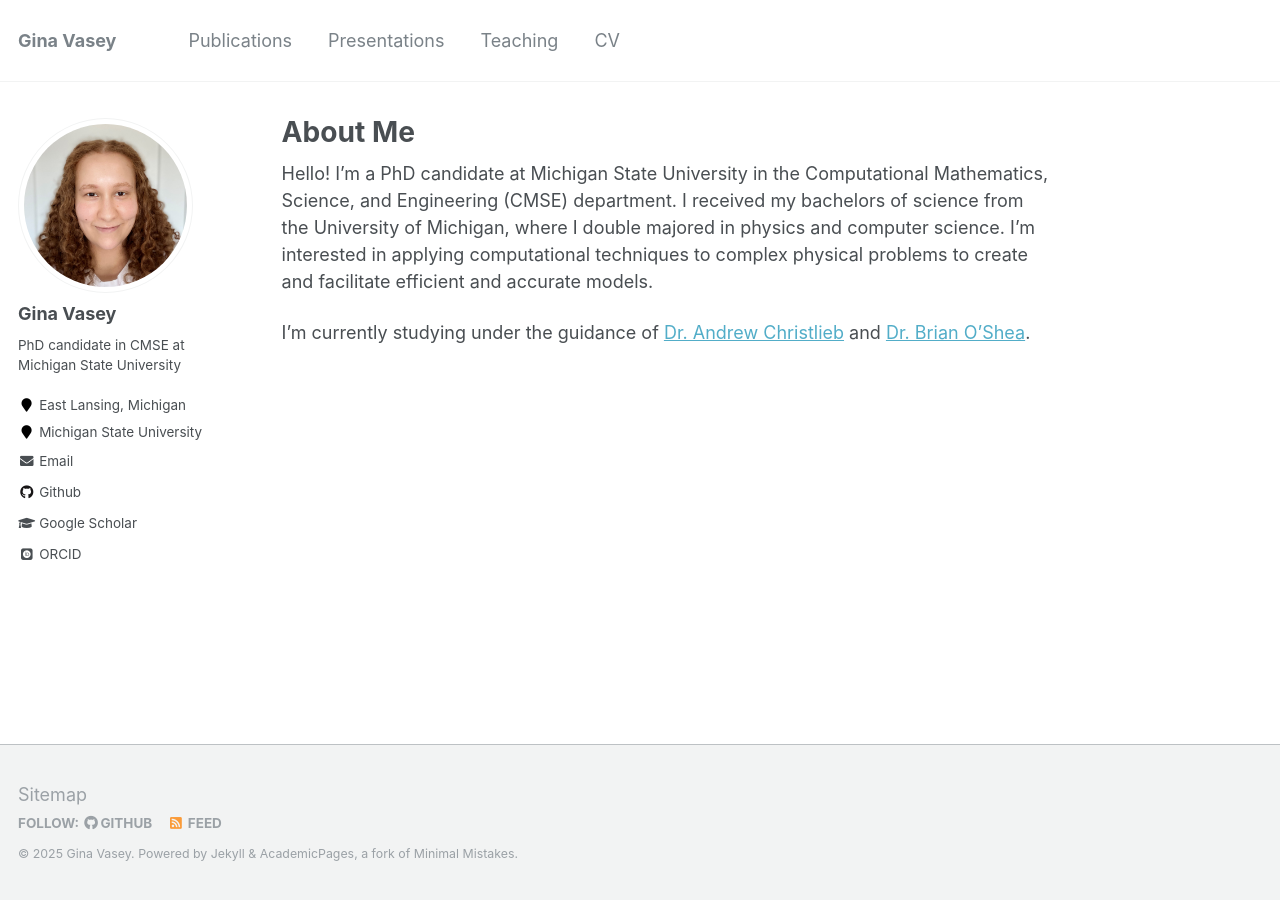
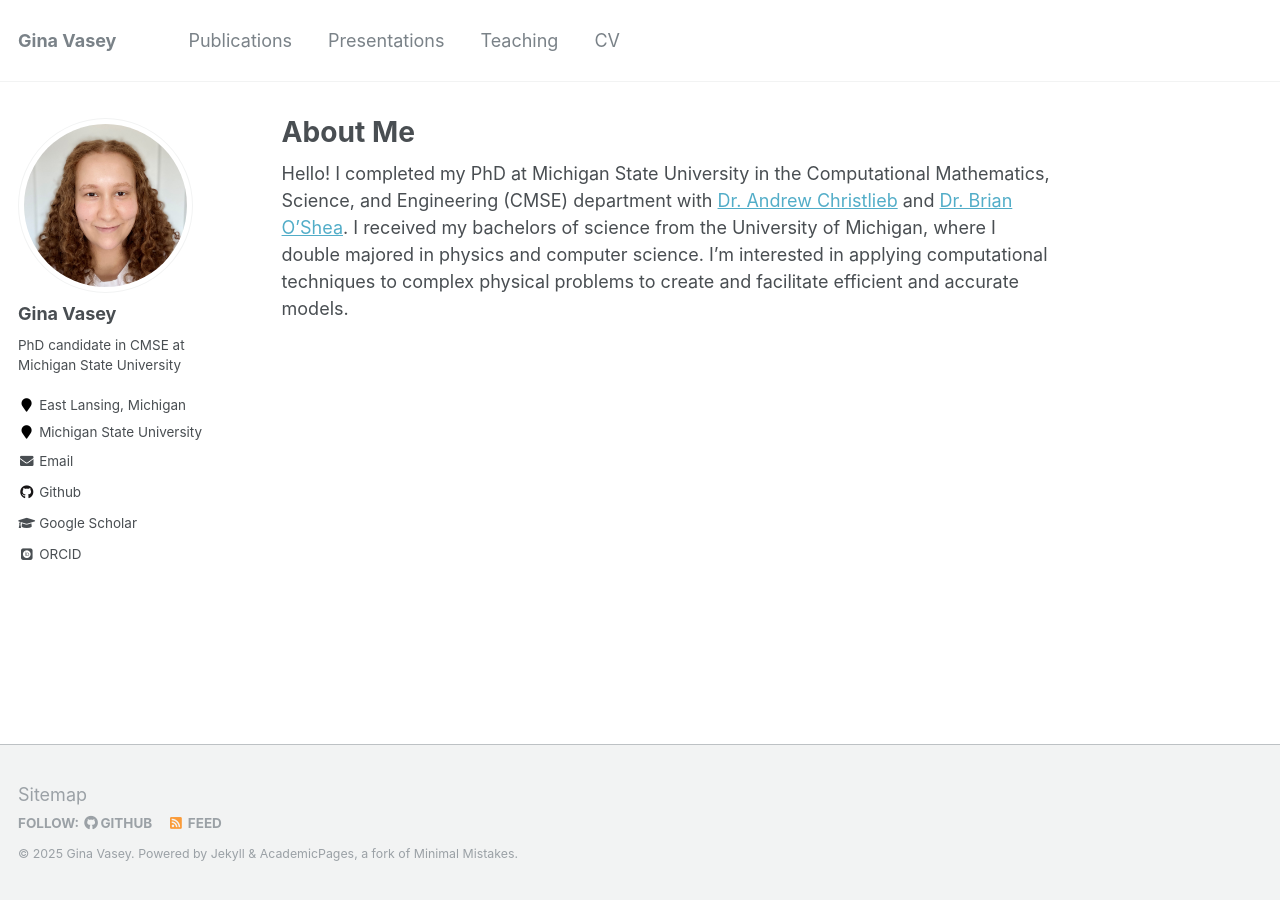
Before and after one commit to vaseygin/vaseygin.github.io, a Jekyll site: the page built from _pages/about.md, in a window 1280 px wide. Built offline with Jekyll 4.4.1, drawn with Linux system fonts in a browser that asks for light colours; some web fonts are replaced.

Commit message:
phd updates

```diff
--- a/_pages/about.md
+++ b/_pages/about.md
@@ -8,6 +8,4 @@ redirect_from:
   - /about.html
 ---
 
-Hello! I'm a PhD candidate at Michigan State University in the Computational Mathematics, Science, and Engineering (CMSE) department. I received my bachelors of science from the University of Michigan, where I double majored in physics and computer science. I'm interested in applying computational techniques to complex physical problems to create and facilitate efficient and accurate models.
-
-I'm currently studying under the guidance of [Dr. Andrew Christlieb](https://cmse.msu.edu/directory/faculty/andrew-christlieb/) and [Dr. Brian O'Shea](https://cmse.msu.edu/directory/faculty/brian-o-shea/).
+Hello! I completed my PhD at Michigan State University in the Computational Mathematics, Science, and Engineering (CMSE) department with [Dr. Andrew Christlieb](https://cmse.msu.edu/directory/faculty/andrew-christlieb/) and [Dr. Brian O'Shea](https://cmse.msu.edu/directory/faculty/brian-o-shea/). I received my bachelors of science from the University of Michigan, where I double majored in physics and computer science. I'm interested in applying computational techniques to complex physical problems to create and facilitate efficient and accurate models.
```
Also changed, not shown: 1 other file.
